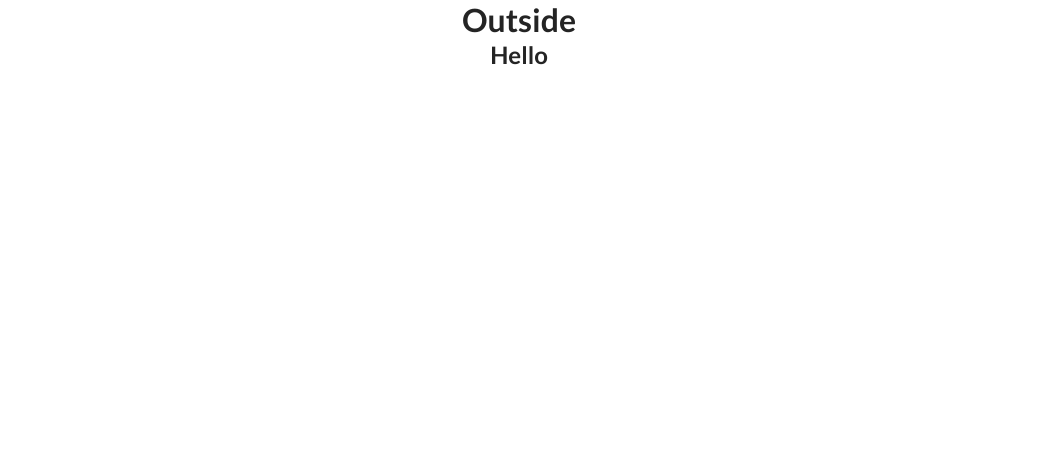
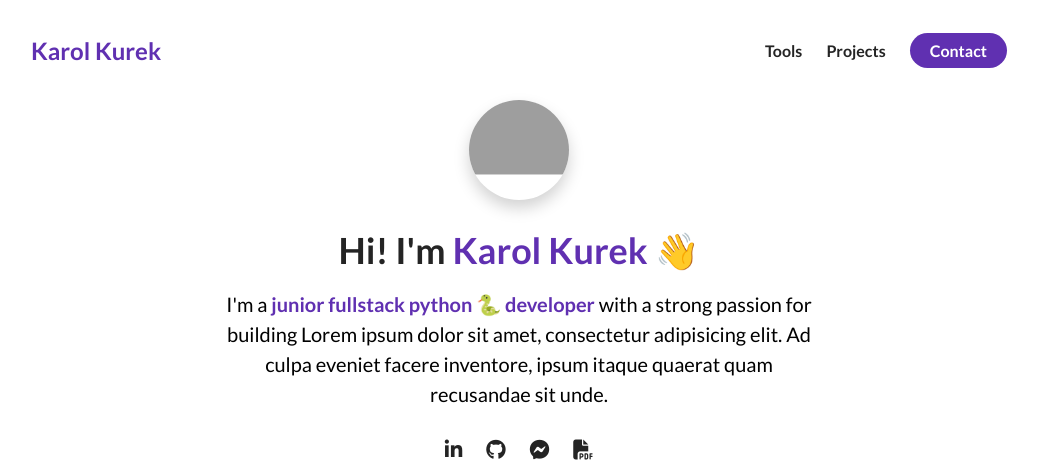
Before and after one commit to kurekhombre/personal_site, a Django app: page / in a window 1280 px wide. Before the commit the part shown is almost empty. Shown: the top 460 px of the page, without its empty margins (121-1159 px from the left). Before the commit the page ends 65 px from the top, so only its background shows below. Run offline with Django 4.2, Linux system fonts and the light colour scheme; some libraries are stand-ins or nearby versions; grey boxes are pictures that could not be loaded.

Commit message:
about me commit

```diff
--- a/personal_site/settings.py
+++ b/personal_site/settings.py
@@ -39,6 +39,8 @@
     'django.contrib.staticfiles',
     #local
     'portfolio.apps.PortfolioConfig',
+    'fontawesomefree',
+
 ]
 
 MIDDLEWARE = [
--- a/portfolio/static/portfolio/portfolio-styles.css
+++ b/portfolio/static/portfolio/portfolio-styles.css
@@ -13,7 +13,145 @@
     line-height: 1.25;
 }
 
+h1 {
+    font-size: 36px;
+}
+
 p {
     line-height: 1.5;
     font-size: 16px;
 }
+
+li {
+    list-style: none;
+}
+.flex {
+    display: flex;
+}
+
+.flex-1 {
+    flex: 1;
+}
+
+.row {
+    width: 100%;
+    max-width: 800px;
+    margin: 0 auto;
+}
+
+.text--purple {
+    color: #6030b1;
+}
+/* NAVIGATION BAR */
+
+nav {
+    height: 100px;
+    width: 100%;
+    max-width: 1000px;
+    margin: 0 auto;
+    display: flex;
+    justify-content: space-between;
+    align-items: center;
+}
+
+.nav__link--list{
+    display: flex;
+}
+
+.nav__link--anchor {
+    margin: 0 12px;
+    color: #242424;
+    text-decoration: none;
+    font-weight: 700;
+}
+
+.nav__link--anchor-primary {
+    background-color: #6030b1;
+    padding: 8px 20px;
+    border-radius: 50px;
+    color: white;
+    transition: all 300ms ease-in-out;
+}
+
+.nav__link--anchor-primary:hover {
+    background-color: #5d3eff;
+}
+
+.personal__logo {
+    font-size: 24px;
+    color: #6030b1;
+    margin: 0 12px;
+    font-weight: bold;
+}
+
+
+/*ABOUT ME*/
+
+#about-me {
+    min-height: 100vh;
+    display:flex;
+    flex-direction: column;
+}
+
+.about_me__info {
+    display: flex;
+    flex-direction: column;
+}
+
+.about-me__info--container {
+    display: flex;
+    flex-direction: column;
+    justify-content: center;
+    align-items: center;
+    max-width: 600px;
+    margin: 0 auto;
+    text-align: center;
+}
+
+.about-me__picture--mask {
+    width: 100px;
+    height: 100px;
+    border-radius: 50%;
+    overflow: hidden;
+    box-shadow: 0 8px 16px rgba(0,0,0, 0.18);
+    margin-bottom: 28px;
+}
+
+.about-me__picture {
+    width: 100%;
+    transform: scale(1.12);
+    padding-bottom: 10px;
+    padding-left: 5px;
+}
+
+.about-me__info--title {
+    margin-bottom: 16px;
+}
+
+.about-me__info--para {
+    font-size: 20px;
+    margin-bottom: 28px;
+}
+
+
+.about-me__link {
+    font-size: 20px;
+    text-decoration: none;
+    color: #242424;
+    margin: 0 10px;
+    transition: all 300ms ease-in-out;
+}
+
+.about-me__link:hover {
+    color: #6030b1;
+}
+
+.about-me__img--container {
+    flex: 1;
+    display: flex;
+    align-items: center;
+}
+
+.about-me__img {
+    width: 100%;
+}
--- a/portfolio/templates/portfolio/index.html
+++ b/portfolio/templates/portfolio/index.html
@@ -4,9 +4,56 @@
 {% block css_files %}
 <link rel="stylesheet" href="{% static 'portfolio/portfolio-styles.css' %}"
 {% endblock %}
-    <sction id="about-me">
 
-    </sction>
 {% block content %}
-<h2>Hello</h2>
+   <section id="about-me">
+        <nav>
+            <div class="personal__logo">Karol Kurek</div>
+            <ul class="nav__link--list">
+                <li>
+                    <a href="" class="nav__link--anchor link__hover--effect link__hover-effect--black">Tools</a>
+                </li>
+                <li>
+                    <a href="" class="nav__link--anchor link__hover--effect link__hover-effect--black">Projects</a>
+                </li>
+                <li>
+                    <a href="" class="nav__link--anchor nav__link--anchor-primary">Contact</a>
+                </li>
+            </ul>
+        </nav>
+       <div class="flex flex-1">
+           <div class="about-me__info row">
+               <div class="about-me__info--container">
+                   <figure class="about-me__picture--mask">
+                       <img src="{% static 'portfolio/me.JPG' %}" class="about-me__picture" alt="Karol Kurek">
+                   </figure>
+                   <h1 class="about-me__info--title">Hi! I'm <span class="text--purple">Karol Kurek</span> 👋</h1>
+                   <p class="about-me__info--para">
+                       I'm a <strong class="text--purple">junior fullstack python 🐍 developer </strong>
+                       with a strong passion for building Lorem ipsum dolor sit amet, consectetur adipisicing elit.
+                       Ad culpa eveniet facere inventore, ipsum itaque quaerat quam recusandae sit unde.
+                   </p>
+                   <div class="about-me__links">
+                       <a href="" class="about-me__link">
+                           <i class="fab fa-linkedin-in"></i>
+                       </a>
+                       <a href="" class="about-me__link">
+                           <i class="fab fa-github"></i>
+                       </a>
+                       <a href="" class="about-me__link">
+                           <i class="fab fa-facebook-messenger"></i>
+                       </a>
+                       <a href="" class="about-me__link">
+                           <i class="fas fa-file-pdf"></i>
+                       </a>
+                   </div>
+               </div>
+               <div>
+               <figure class="about-me__img--container">
+                   <img src="{% static 'portfolio/undraw_programming.svg' %}" class="about-me__img" alt="">
+               </figure>
+               </div>
+           </div>
+       </div>
+    </section>
 {% endblock %}
--- a/templates/base.html
+++ b/templates/base.html
@@ -5,12 +5,11 @@
     <meta charset="UTF-8">
     <title>Karol Kurek</title>
     <link rel="stylesheet" href="{% static 'styles.css' %}"/>
+    <script src="https://kit.fontawesome.com/b46710c29e.js" crossorigin="anonymous"></script>
     {% block css_files %}
-
     {% endblock %}
 </head>
 <body>
-<h1>Outside</h1>
 {% block content %}
 {% endblock %}
 </body>
```
